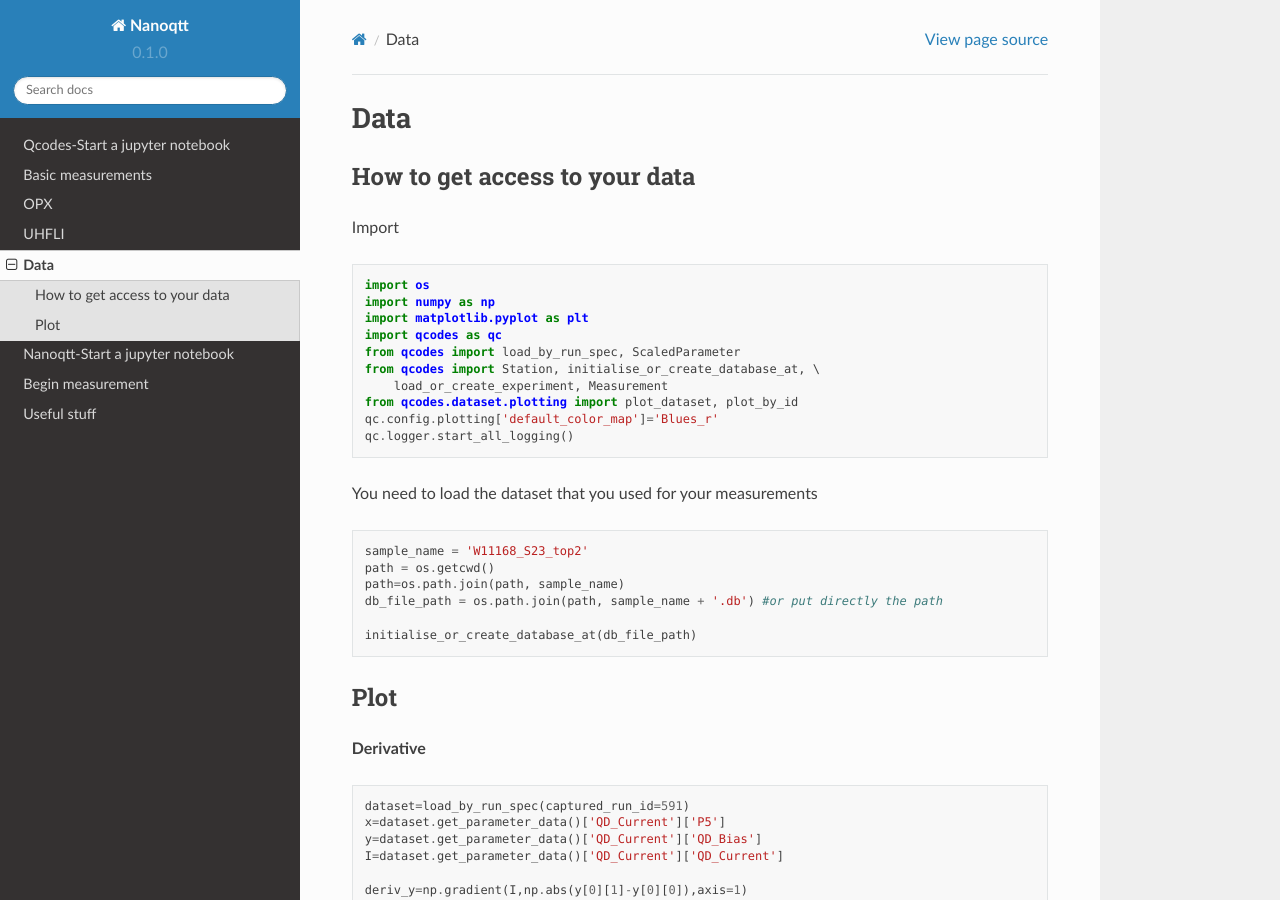
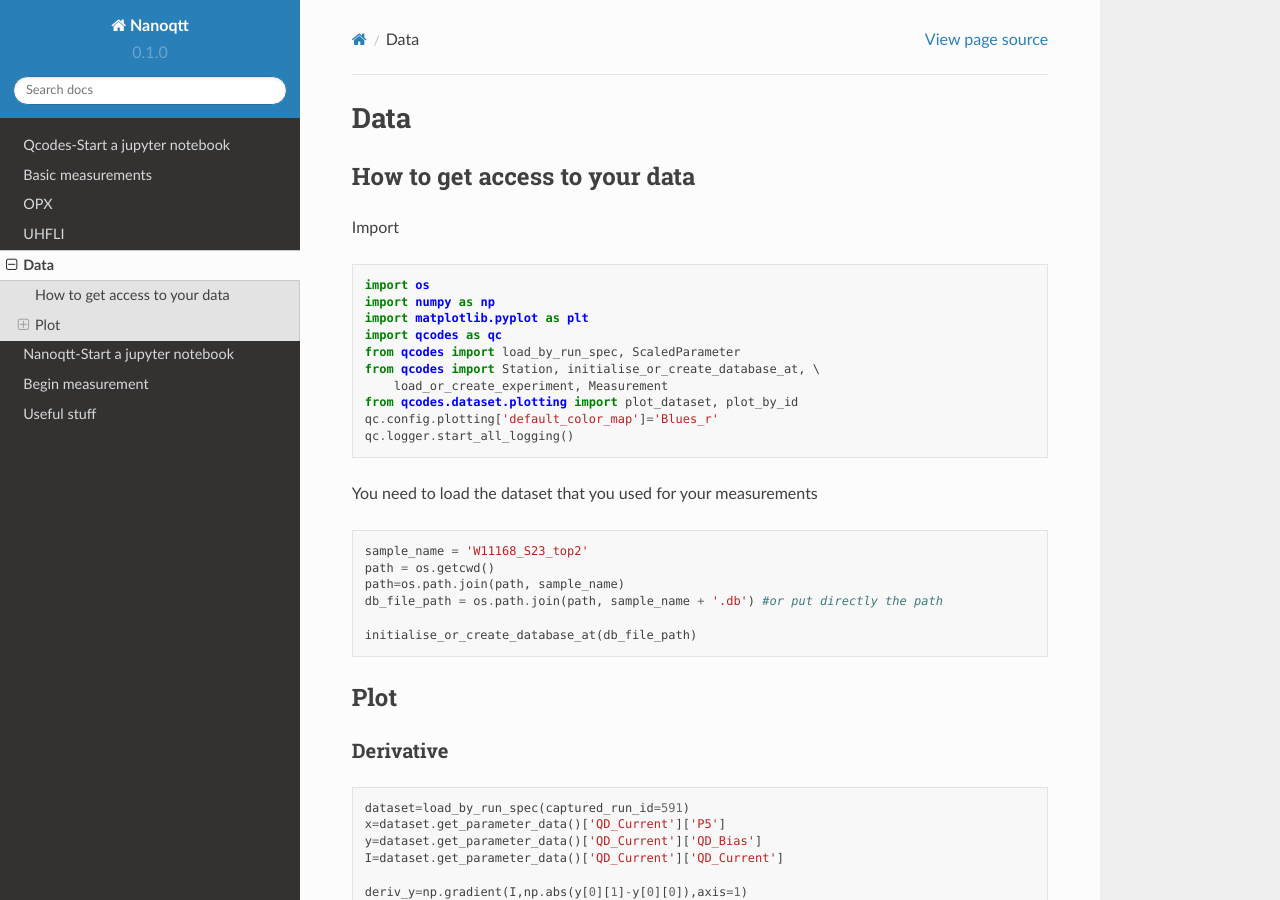
Before and after one commit to nanoelectronics-new/Nanoqtt-new-qtt-tutorial, a Sphinx documentation site: the page built from docs/source/Data.rst, in a window 1280 px wide and 900 px high. Built offline with Sphinx 7.4.7 and the Read the Docs theme 2.0.0, drawn with Linux system fonts in a browser that asks for light colours.

```diff
--- a/docs/source/Data.rst
+++ b/docs/source/Data.rst
@@ -37,7 +37,8 @@ You need to load the dataset that you used for your measurements
 Plot
 ----------------
 
-**Derivative**
+Derivative
+^^^^^^^^^^^^^^^^^^^^^^^^^^^
 
 .. code-block:: python
 
@@ -55,7 +56,8 @@ Plot
    plt.ylabel('Bias (mV)')
 
 
-**Patch**
+Patch
+^^^^^^^^^^^^^^^^^^^^^^^^^^^
 
 .. code-block:: python
 
```
